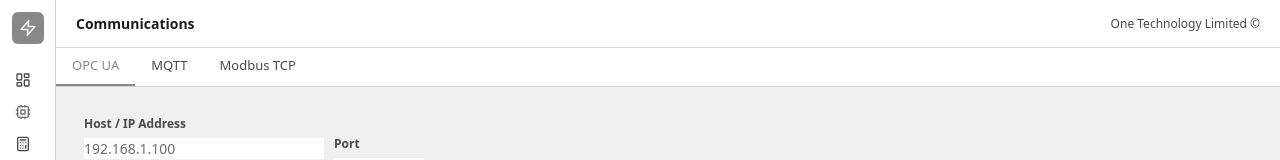
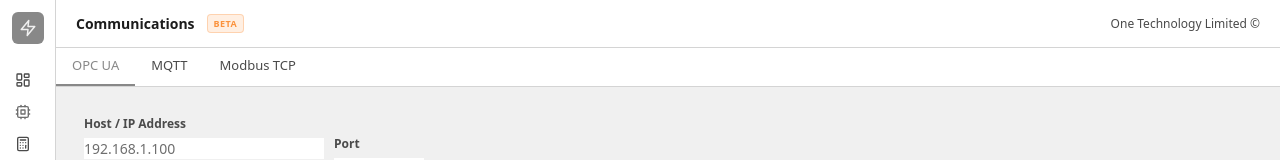
Before and after one commit to juanleroux/automationstudio, a React (Vite) app in the folder web/client/: page / in a window 1280 px wide. Both pictures are taken after a click on the button 27 px from the left and 176 px from the top of the page. Shown: the top 160 px of the page. Built offline with nearby package versions, Linux system fonts and the light colour scheme.

Commit message:
Move Beta badge from sidebar to top toolbar
Badge now appears in the TopBar next to the view title when navigating
to a beta view. Removed from sidebar nav item.

https://claude.ai/code/session_01VBmsxnUrQ7YBXv7ZeqfpHd

```diff
--- a/web/client/src/components/layout/Sidebar.jsx
+++ b/web/client/src/components/layout/Sidebar.jsx
@@ -234,19 +234,7 @@ export default function Sidebar({ activeView, onChangeView }) {
               >
                 <Icon size={16} className="flex-shrink-0" />
                 {!collapsed && (
-                  <span className="flex items-center gap-2 flex-1 min-w-0">
-                    <span className="text-sm font-medium truncate">{item.label}</span>
-                    {item.beta && (
-                      <span style={{
-                        fontSize: 9, fontWeight: 700, textTransform: 'uppercase', letterSpacing: '0.05em',
-                        padding: '1px 5px', borderRadius: 4, flexShrink: 0,
-                        background: 'rgba(251,146,60,0.15)', color: '#fb923c',
-                        border: '1px solid rgba(251,146,60,0.3)',
-                      }}>
-                        Beta
-                      </span>
-                    )}
-                  </span>
+                  <span className="text-sm font-medium">{item.label}</span>
                 )}
               </button>
             );
--- a/web/client/src/components/layout/TopBar.jsx
+++ b/web/client/src/components/layout/TopBar.jsx
@@ -9,6 +9,8 @@ const VIEW_LABELS = {
   commtest:    'Communications',
   settings:    'Settings',
 };
+
+const BETA_VIEWS = new Set(['commtest']);
 
 export default function TopBar({ activeView }) {
   const { project, filename, isDirty } = useProject();
@@ -26,6 +28,16 @@ export default function TopBar({ activeView }) {
         <h1 className="text-sm font-semibold text-text-primary">
           {VIEW_LABELS[activeView] || activeView}
         </h1>
+        {BETA_VIEWS.has(activeView) && (
+          <span style={{
+            fontSize: 9, fontWeight: 700, textTransform: 'uppercase', letterSpacing: '0.05em',
+            padding: '2px 6px', borderRadius: 4,
+            background: 'rgba(251,146,60,0.15)', color: '#fb923c',
+            border: '1px solid rgba(251,146,60,0.3)',
+          }}>
+            Beta
+          </span>
+        )}
         {project && (
           <>
             <span className="text-text-muted">/</span>
--- a/web/client/src/version.js
+++ b/web/client/src/version.js
@@ -1 +1 @@
-export const VERSION = 'v1.1.40';
+export const VERSION = 'v1.1.41';
```
